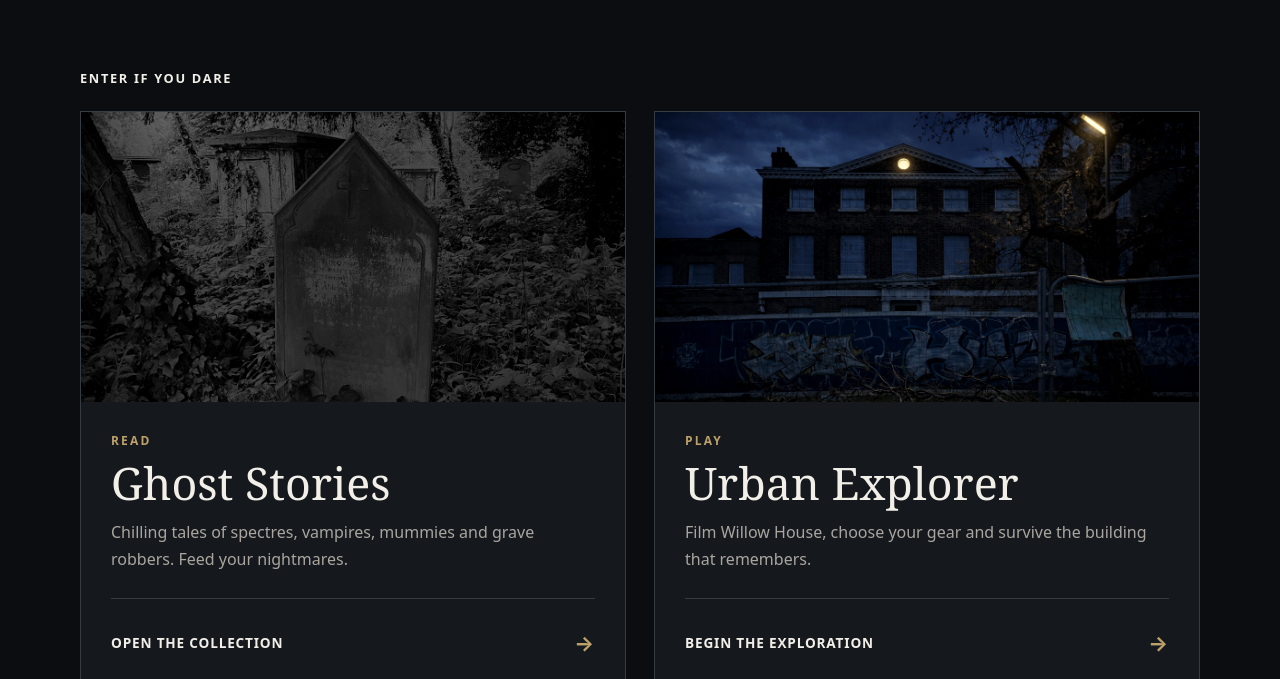
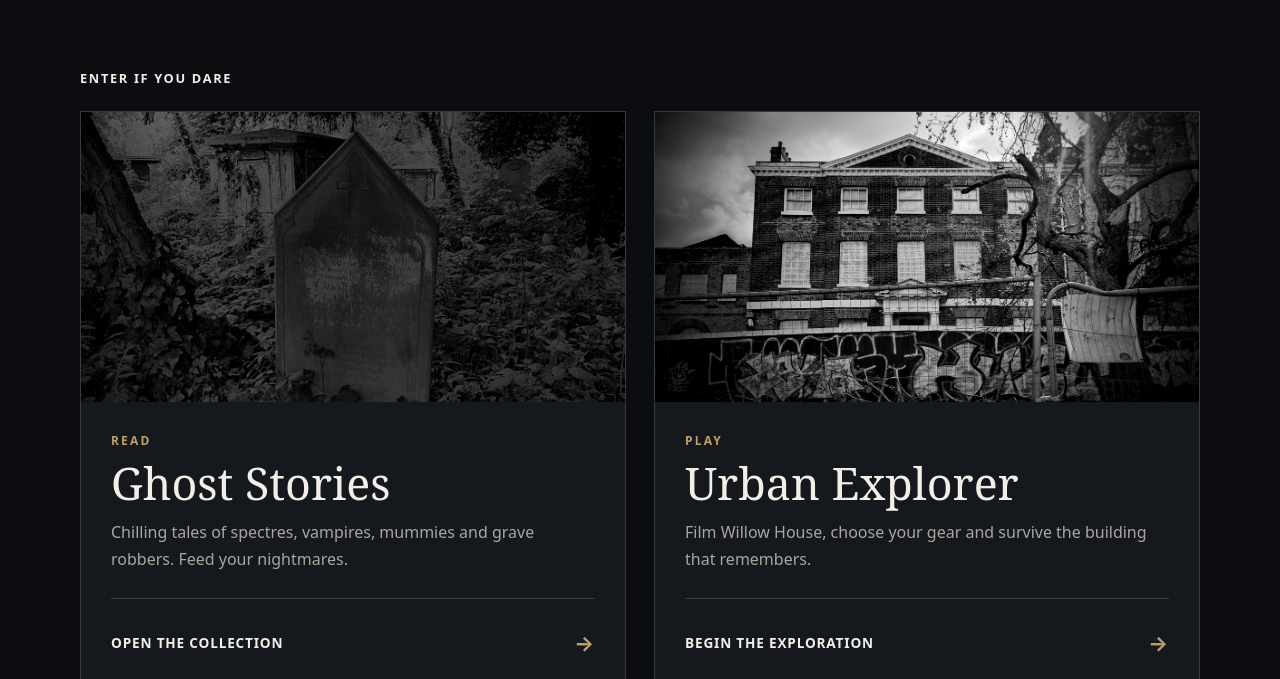
Before and after one commit to CraigMcCahill/homepage, a plain HTML site: page index.html in a window 1280 px wide. Shown: the part 421-1100 px from the top of the page. Drawn offline with Linux system fonts and the light colour scheme.

Commit message:
Use willow-house-2 as the Urban Explorer cover.
Co-authored-by: Cursor <cursoragent@cursor.com>

```diff
--- a/index.html
+++ b/index.html
@@ -15,15 +15,15 @@
     <meta property="og:description" content="Explore chilling Ghost Stories and Urban Explorer, an interactive horror experience set in Willow House.">
     <meta property="og:url" content="https://craigmccahill.com/">
     <meta property="og:site_name" content="Craig McCahill">
-    <meta property="og:image" content="https://craigmccahill.com/images/urban-explorer.jpg">
+    <meta property="og:image" content="https://craigmccahill.com/images/willow-house-2.jpg">
     <meta property="og:image:width" content="1200">
-    <meta property="og:image:height" content="630">
+    <meta property="og:image:height" content="675">
     <meta property="og:image:alt" content="An abandoned building beneath a dark blue night sky">
 
     <meta name="twitter:card" content="summary_large_image">
     <meta name="twitter:title" content="Craig McCahill | Dark Stories &amp; Interactive Horror">
     <meta name="twitter:description" content="Explore chilling Ghost Stories and Urban Explorer, an interactive horror experience set in Willow House.">
-    <meta name="twitter:image" content="https://craigmccahill.com/images/urban-explorer.jpg">
+    <meta name="twitter:image" content="https://craigmccahill.com/images/willow-house-2.jpg">
     <meta name="twitter:image:alt" content="An abandoned building beneath a dark blue night sky">
 
     <link rel="stylesheet" href="/styles.css">
@@ -51,7 +51,7 @@
           </a>
 
           <a class="project-card" href="/urban-explorer/">
-            <img src="/images/urban-explorer.jpg" width="1200" height="630" alt="An abandoned building beneath a dark blue night sky">
+            <img src="/images/willow-house-2.jpg" width="1200" height="675" alt="An abandoned building beneath a dark blue night sky">
             <span class="project-content">
               <span class="project-kind">Play</span>
               <span class="project-title">Urban Explorer</span>
--- a/styles.css
+++ b/styles.css
@@ -116,7 +116,7 @@ h1 {
   display: block;
   width: 100%;
   height: clamp(190px, 26vw, 290px);
-  aspect-ratio: 40 / 21;
+  aspect-ratio: 16 / 9;
   object-fit: cover;
   filter: saturate(0.72) contrast(1.06);
   transition: filter 180ms ease, transform 300ms ease;
```
Also changed, not shown: images/willow-house-2.jpg (added).
